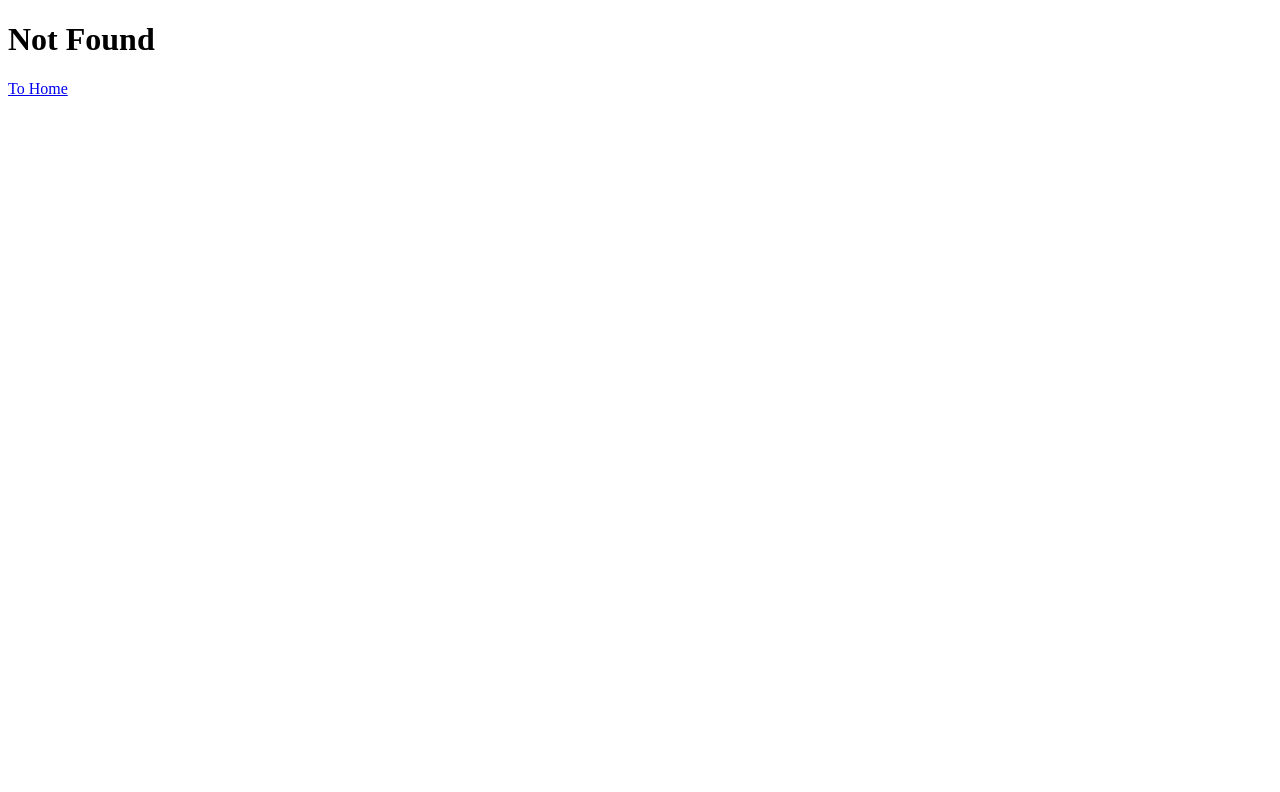
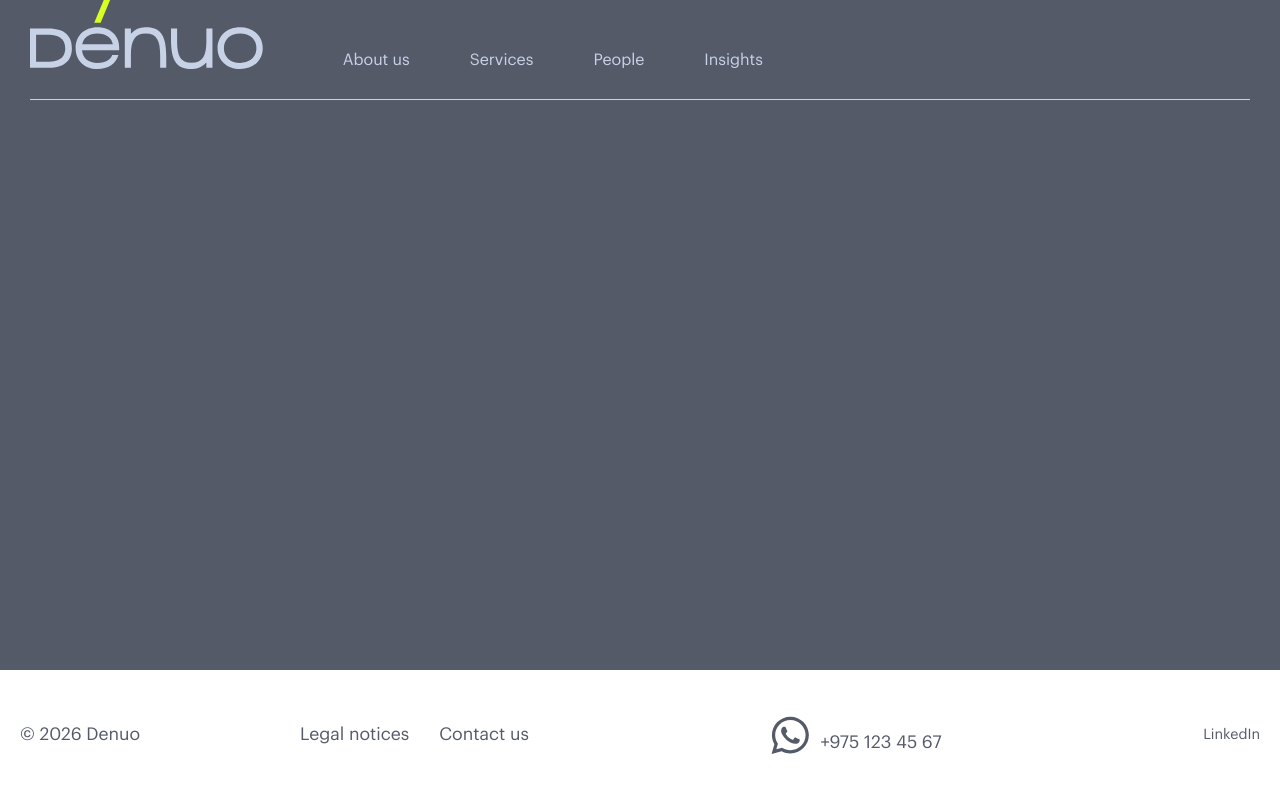
Before and after one commit to DenuoSoft/Web-LSI, a React (Vite) app: page /news/1 in a window 1280 px wide. Before the commit this address had no page. Shown: the top 792 px of the page. Built offline with nearby package versions, Linux system fonts and the light colour scheme.

Commit message:
shared button added

```diff
--- /dev/null
+++ b/src/components/NewsView/NewsView.tsx
@@ -0,0 +1,7 @@
+export const NewsView = () => {
+  return (
+    <div>
+      NewsView
+    </div>
+  );
+}
--- a/src/components/ServiceView/ServiceView.tsx
+++ b/src/components/ServiceView/ServiceView.tsx
@@ -4,14 +4,14 @@ import {
 	ServiceList,
 	ServiceListItem,
 } from './ServiceView.styled';
-import type { servicesProps } from '../../models/services-model';
-import { memo } from 'react';
+import type {servicesProps} from '../../models/services-model';
+import {memo} from 'react';
 
 interface ServiceViewProps {
 	service: servicesProps;
 }
 
-export const ServiceView = memo(({ service }: ServiceViewProps) => {
+export const ServiceView = memo(({service}: ServiceViewProps) => {
 	return (
 		<ServiceBlock>
 			<ServiceContent>
--- a/src/router/router.tsx
+++ b/src/router/router.tsx
@@ -14,6 +14,7 @@ import {LegalNotice} from '../pages/Legal';
 import {About} from '../pages/About';
 import { InsightPage } from '../components/InsightsView/InsightPage';
 import { EventPage } from '../components/EventsView/EventPage';
+import { NewsView } from '../components/NewsView/NewsView';
 
 export const router = createBrowserRouter(
 	[
@@ -42,6 +43,10 @@ export const router = createBrowserRouter(
 				{
 					path: '/person/:id',
 					element: <Person />,
+				},
+				{
+					path: '/news/:id',
+					element: <NewsView />,
 				},
 				{
 					path: '/insights',
```
Also changed, not shown: src/components/HomeView/HomeView.tsx (+1 -6 lines), src/components/NewsView/index.tsx (deleted, +0 -11 lines), src/components/NewsView/NewsView.styled.ts (added). Lines whose indentation alone changed are shown as unchanged.
